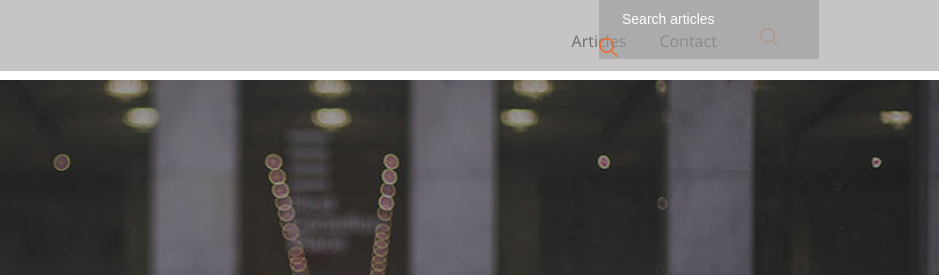
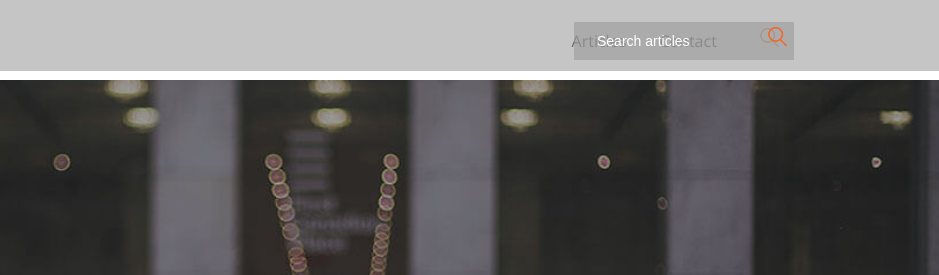
Before and after one commit to dimshiusua/sass-introduction, a website: page app/index.html in a window 1280 px wide. Shown: the top 275 px of the page, 341-1280 px from the left. Drawn offline with nearby package versions, Linux system fonts and the light colour scheme.

Commit message:
поставил форму .search-form-panel на место

```diff
--- a/app/css/style.css
+++ b/app/css/style.css
@@ -294,11 +294,14 @@ input[type="checkbox"] {
     .header .search-form .search-form-panel {
       display: inline-block;
       float: right;
+      margin-right: 25px;
+      margin-top: 22px;
       width: 220px;
       background: rgba(156, 156, 156, 0.61); }
-      .header .search-form .search-form-panel > input {
+      .header .search-form .search-form-panel .search-form-item {
         color: white;
         font-size: 14px;
+        margin-right: -15px;
         padding-left: 23px;
         background: rgba(156, 156, 156, 0);
         height: 38px; }
```
Also changed, not shown: dist/sass/_layout.scss.
